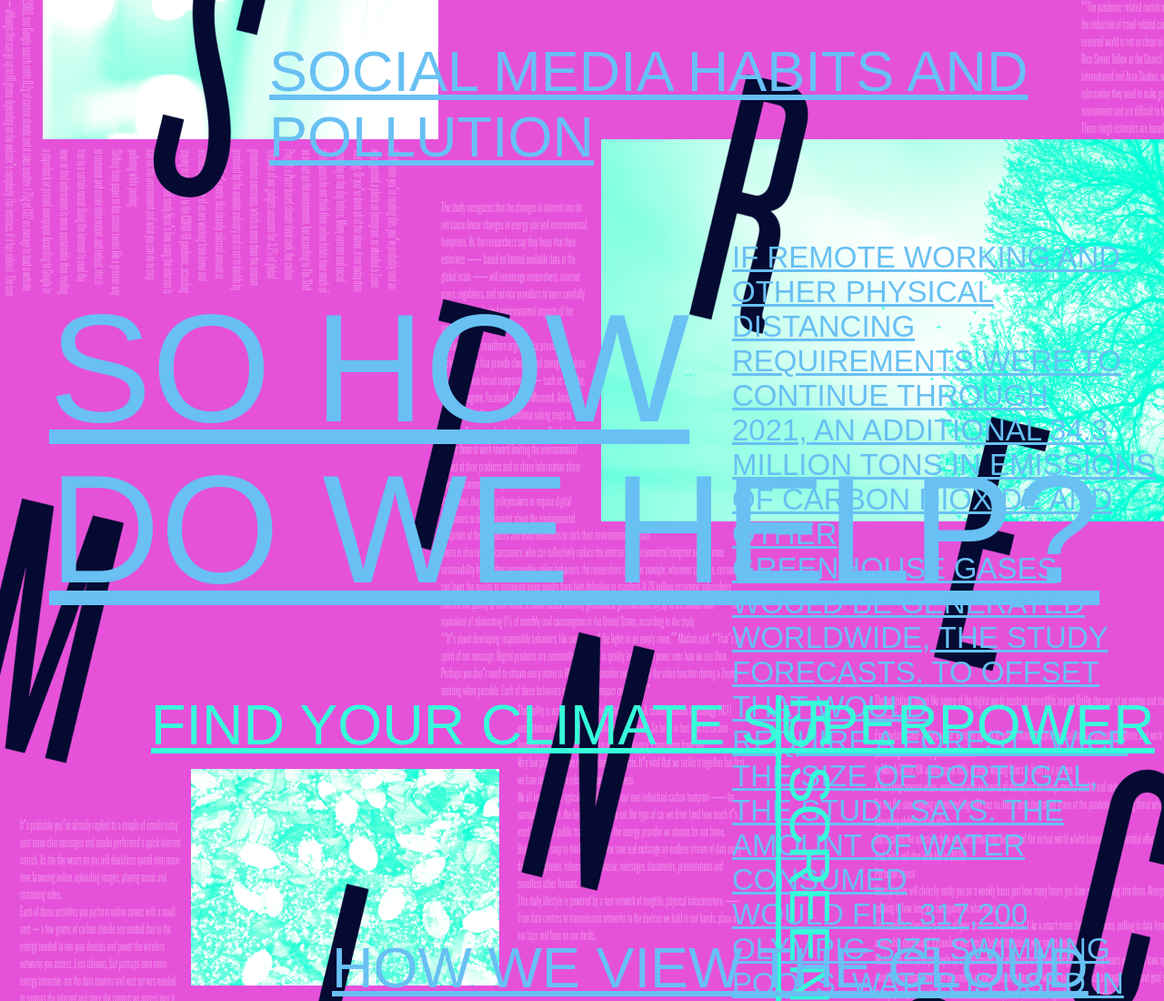
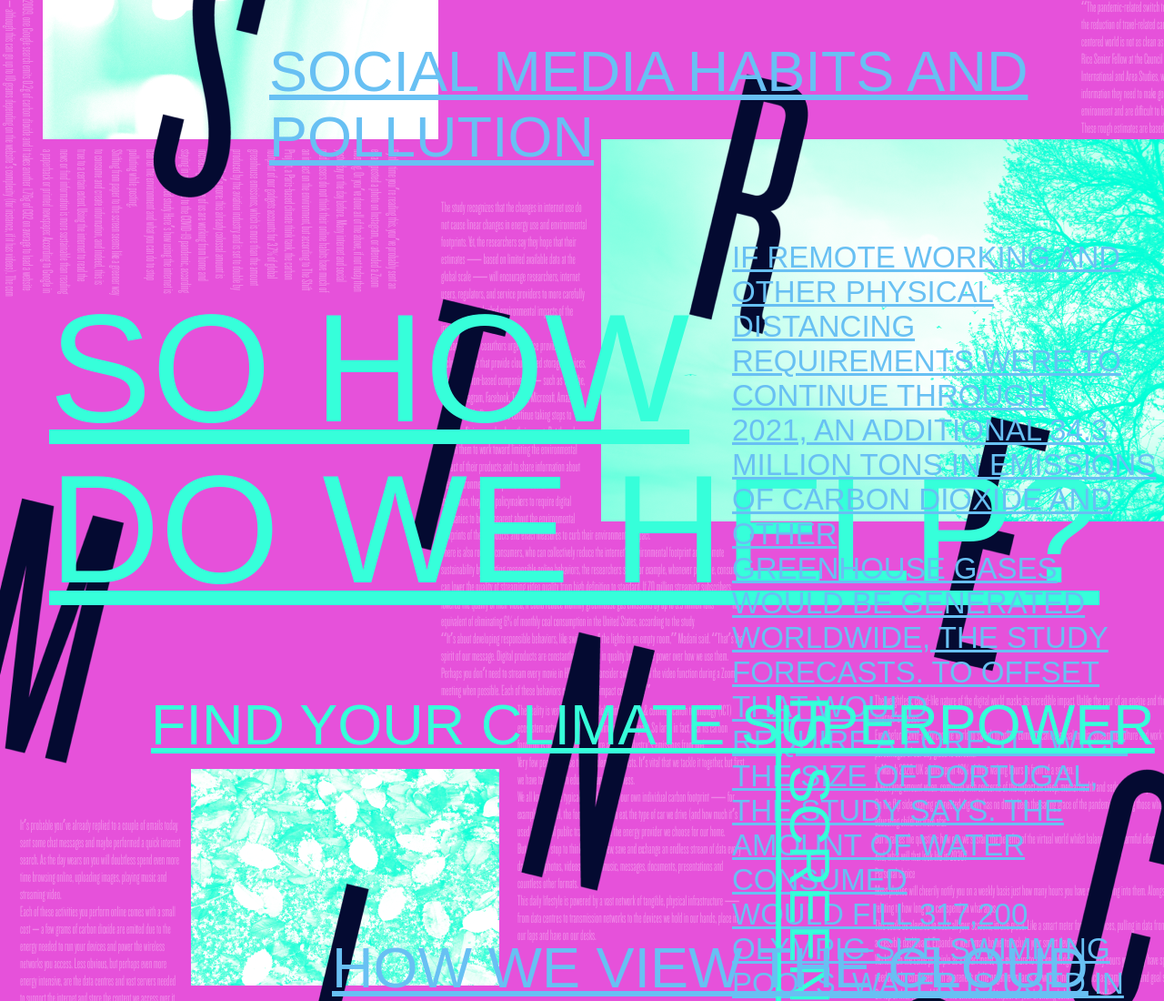
Before and after one commit to rhg55/DesignStudio1_Project1, a plain HTML site: page index.html in a window 1280 px wide. Shown: the top 1100 px of the page at 91% size. Drawn offline with Linux system fonts and the light colour scheme; a web font is replaced by a local one.

Commit message:
Update style.css
changed test 2 color to green

```diff
--- a/style.css
+++ b/style.css
@@ -44,7 +44,7 @@ Canvas {
     line-height: 222%;
 }
 #test2 a{
-    color: #68C0F3;
+    color: #36FFDA;
     font-size: 169px;
 }
 #test2 a:hover{
@@ -56,7 +56,7 @@ Canvas {
   color: whitesmoke;
 }
 #test2 a:visited:hover {
-  color: #68C0F3;
+  color: #36FFDA;
 }
 
 
```
